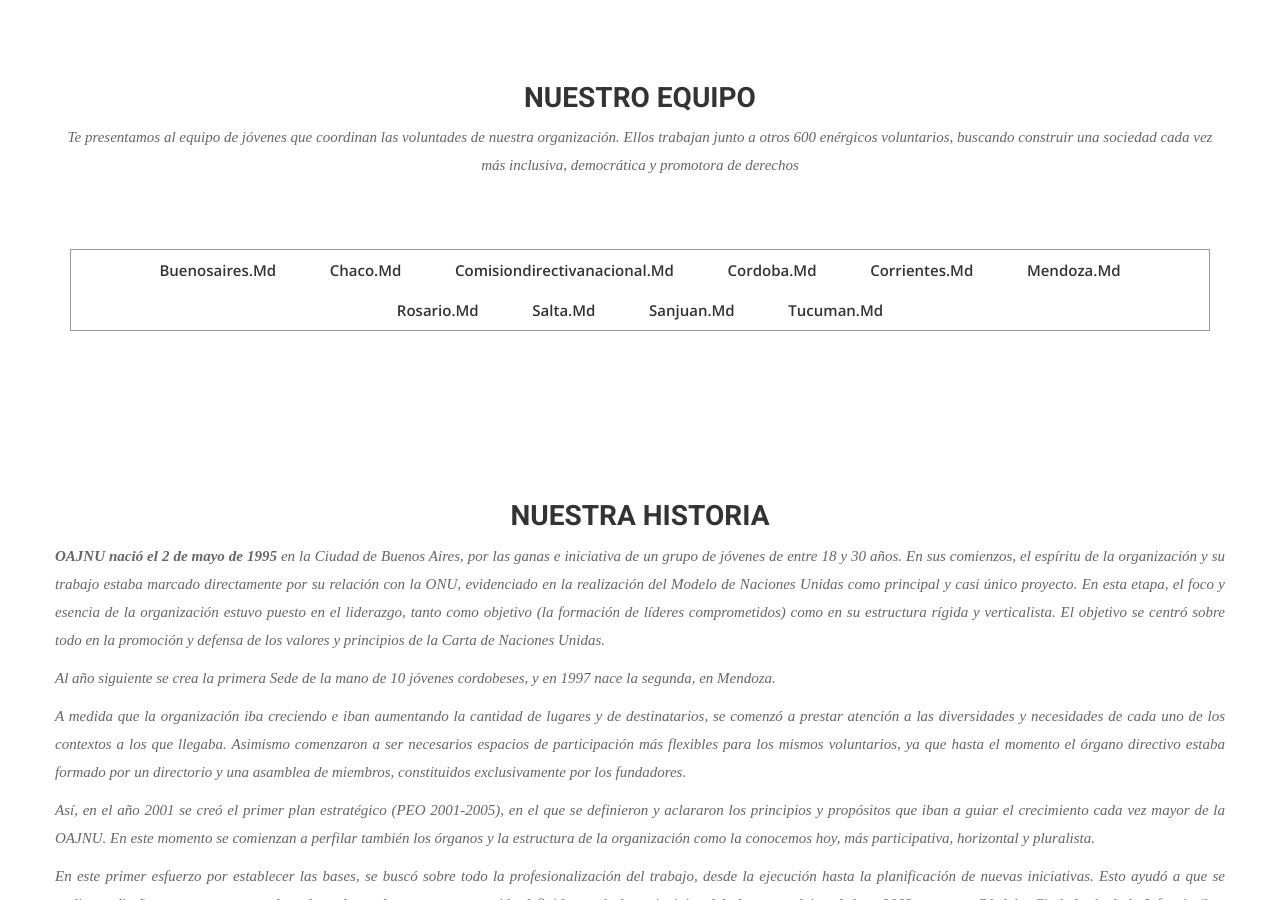
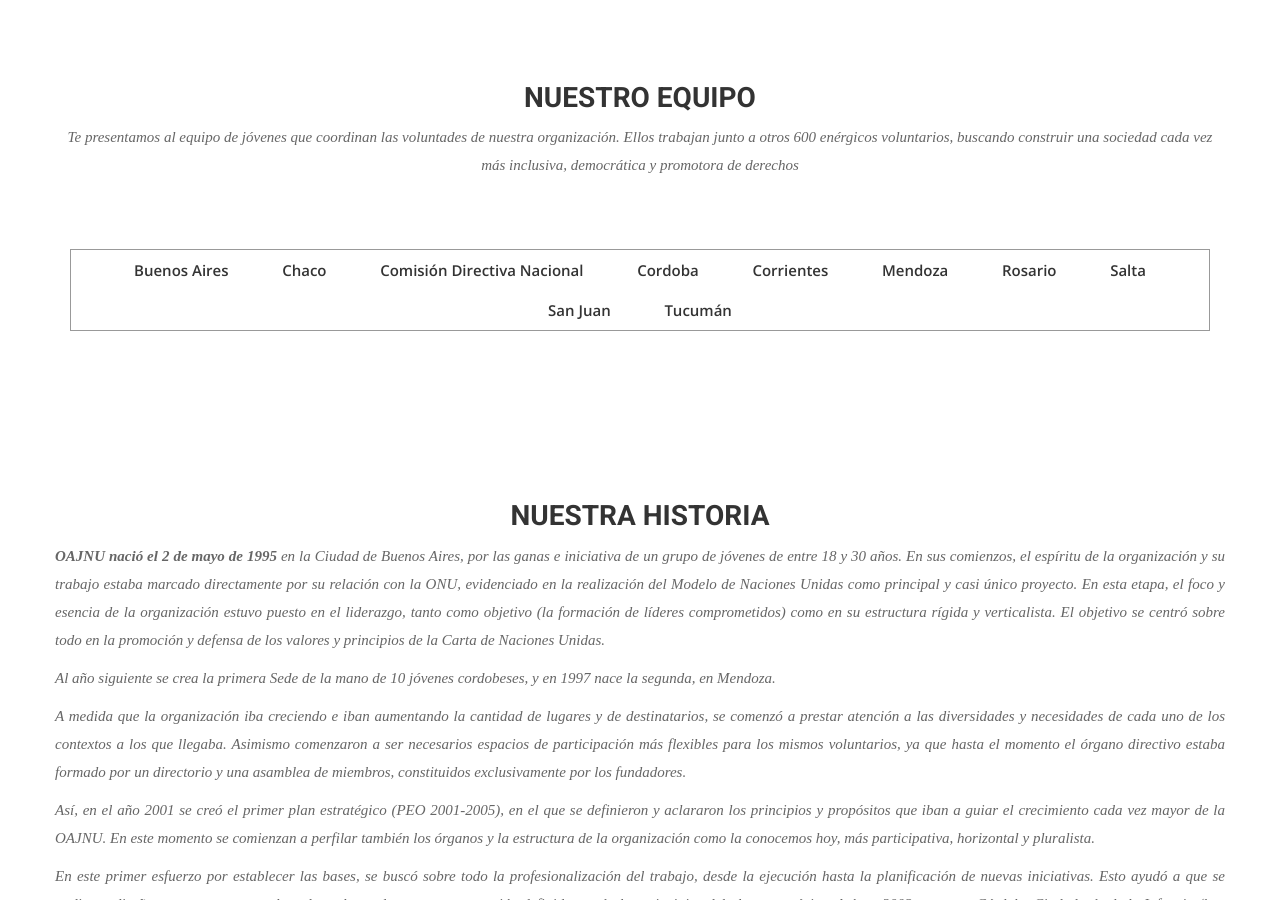
Before and after one commit to OAJNU/oajnu.github.io, a Jekyll site: the page built from nosotros.html, in a window 1280 px wide and 900 px high, scrolled down 497 px. Built offline with Jekyll 4.4.1, drawn with Linux system fonts in a browser that asks for light colours; nearby versions of some CDN libraries; some web fonts are replaced.

Commit message:
Fixed Nosotros

```diff
--- a/nosotros.html
+++ b/nosotros.html
@@ -32,23 +32,23 @@
               <div class="portfolio-menu" id="nosotros">
                 <ul id="nosotroscategorias">
                     <!-- <li class="filter" data-filter="all">Todos</li> -->
-                    {% for sd in site.sedes %}
-                    <li class="filter" data-filter=".{{ sd.id }}">{{ sd.name }}</li>
+                    {% for sede in site.sedes %}
+                    <li class="filter" data-filter=".{{ sede.nameurl }}">{{ sede.title }}</li>
                     {% endfor %}
                 </ul>
               </div>
               <div class="portfolio-contant">
                 <ul id="portfolio-contant-active nosotrosvoluntarios">
-                  {% for vt in site.data.voluntarios %}
-                  <li class="mix {% for sd in site.sedes %}{% if sd.id == vt.sede %}{{ sd.id }}{% endif %}{% endfor %}">
+                  {% for voluntario in site.data.voluntarios %}
+                  <li class="mix {% for sede in site.sedes %}{% if sede.nameurl == voluntario.sede %}{{ sede.nameurl }}{% endif %}{% endfor %}">
                     <a>
                       <img src="/img/voluntarios/profile.jpg" alt="">
                       <div class="overly">
                         <div class="position-center">
-                          <h2>{{ vt.name }}</h2>
-                          <h4>{% for at in site.data.autoridades %}{% if at.id == vt.autoridad %}{{ at.name }}{% endif %}{% endfor %}</h2>
-                          <p>{% for at in site.data.autoridades %}{% if at.id == vt.autoridad %}{{ at.description }}{% endif %}{% endfor %}</p>
-                          <p><a href="mailto:{{ vt.email }}">{{ vt.email }}</a></p>
+                          <h2>{{ voluntario.name }}</h2>
+                          <h4>{% for autoridad in site.data.autoridades %}{% if autoridad.id == voluntario.autoridad %}{{ autoridad.name }}{% endif %}{% endfor %}</h2>
+                          <p>{% for autoridad in site.data.autoridades %}{% if autoridad.id == voluntario.autoridad %}{{ autoridad.description }}{% endif %}{% endfor %}</p>
+                          <p><a href="mailto:{{ voluntario.email }}">{{ voluntario.email }}</a></p>
                         </div>
                       </div>
                     </a>
```
Also changed, not shown: arteenvuelo.html (deleted, +0 -44 lines), ciudadania-de-jovenes.html (deleted, +0 -25 lines), concurso-literario.html (deleted, +0 -25 lines), foro-nacional.html (deleted, +0 -27 lines), modelos-camara-de-senadores.html (deleted, +0 -29 lines), modelos-de-naciones-unidas.html (deleted, +0 -31 lines), proteca.html (deleted, +0 -25 lines).
